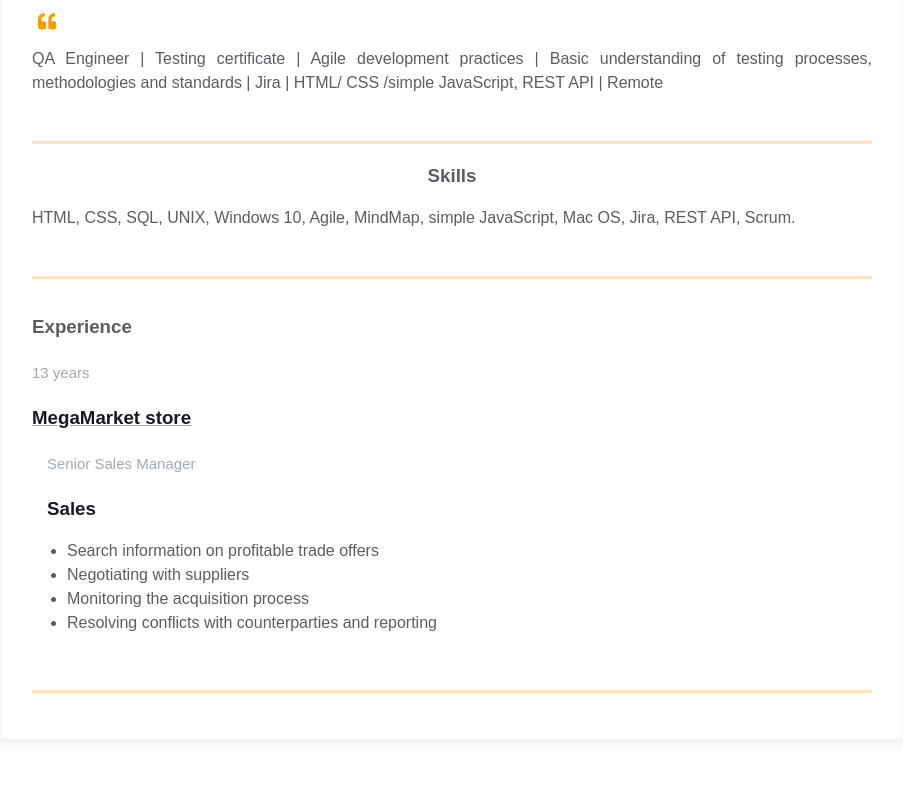
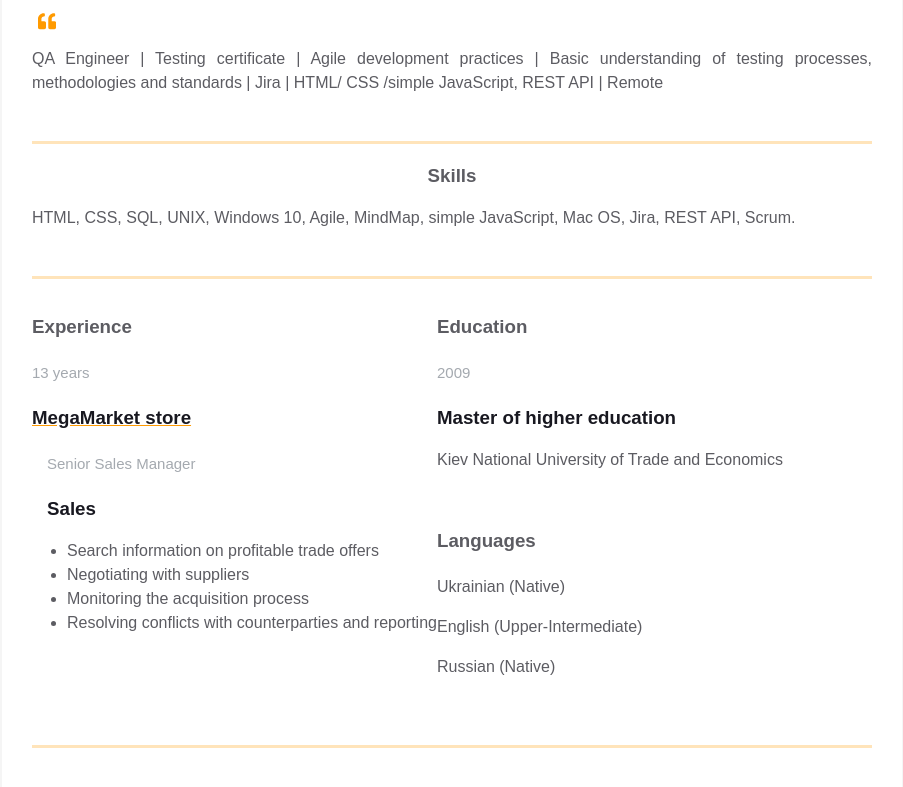
Before and after one commit to LeliaVlasenko/homepage, a plain HTML site: page index.html in a window 1280 px wide. Shown: the part 369-1156 px from the top of the page, without its empty margins (188-1091 px from the left). Drawn offline with Linux system fonts and the light colour scheme.

Commit message:
Added additional info

```diff
--- a/index.html
+++ b/index.html
@@ -95,7 +95,29 @@
                 </div>
               </div>
 
-              <div class="additional-info fv"></div>
+              <div class="additional-info fv">
+                <div class="additional-info__education">
+                  <h3 class="additional-info__education-header">Education</h3>
+                  <div class="additional-info__education-university">
+                    <span class="additional-info__education-university-durability">2009</span>
+                    <h3 class="additional-info__education-university-speciality">Master of higher education</h3>
+                    <p class="additional-info__education-university-name">Kiev National University of Trade and Economics</p>
+                  </div>
+                </div>
+
+                <div class="additional-info__languages">
+                  <h3 class="additional-info__languages-header">Languages</h3>
+                  <p class="additional-info__languages-item">
+                    Ukrainian (Native)
+                  </p>
+                  <p class="additional-info__languages-item">
+                    English (Upper-Intermediate)
+                  </p>
+                  <p class="additional-info__languages-item">
+                    Russian (Native)
+                  </p>
+                </div>
+              </div>
             </div>
           </div>
         </div>
```
